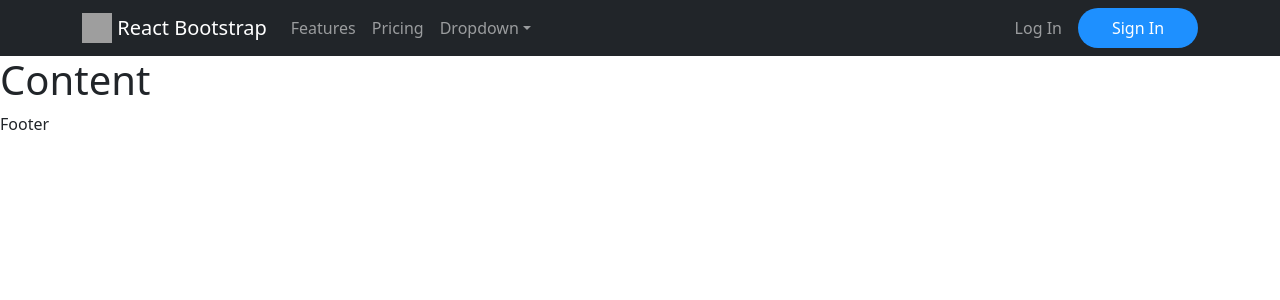
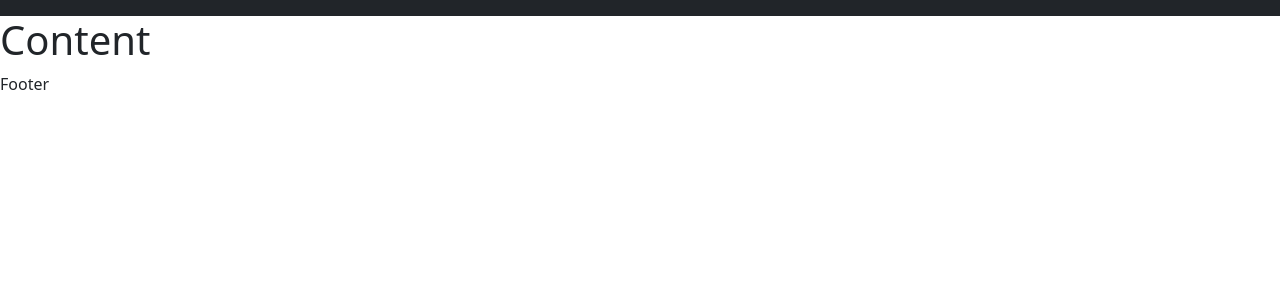
Before and after one commit to tanasak32123/Vehicle4U, a Next.js app in the folder my-app/: page / in a window 1280 px wide. Shown: the top 300 px of the page. Built offline with nearby package versions, Linux system fonts and the light colour scheme; grey boxes are pictures that could not be loaded.

Commit message:
delete navbar

```diff
--- a/my-app/components/navbar.tsx
+++ b/my-app/components/navbar.tsx
@@ -16,66 +16,6 @@ export default function Header() {
   const [isLogin, setIsLogin] = useState(false);
 
   return (
-    <Navbar collapseOnSelect expand="lg" bg="dark" variant="dark">
-      <Container>
-        <Navbar.Brand href="#home">
-          <Image
-            alt=""
-            src={logo}
-            width="30"
-            height="30"
-            className="d-inline-block align-top"
-          />{" "}
-          React Bootstrap
-        </Navbar.Brand>
-        <Navbar.Toggle aria-controls="responsive-navbar-nav" />
-        <Navbar.Collapse id="responsive-navbar-nav">
-          <Nav className="me-auto">
-            <Nav.Link href="#features">Features</Nav.Link>
-            <Nav.Link href="#pricing">Pricing</Nav.Link>
-            <NavDropdown title="Dropdown" id="collasible-nav-dropdown">
-              <NavDropdown.Item href="#action/3.1">Action</NavDropdown.Item>
-              <NavDropdown.Item href="#action/3.2">
-                Another action
-              </NavDropdown.Item>
-              <NavDropdown.Item href="#action/3.3">Something</NavDropdown.Item>
-              <NavDropdown.Divider />
-              <NavDropdown.Item href="#action/3.4">
-                Separated link
-              </NavDropdown.Item>
-            </NavDropdown>
-          </Nav>
-          {!isLogin && (
-            <Nav>
-              <Nav.Link href="#LogIn" className="px-3">
-                Log In
-              </Nav.Link>
-              <Nav.Link
-                href="#SignIn"
-                className={`my-btn px-3 text-center ${styles.signInBtn}`}
-              >
-                Sign In
-              </Nav.Link>
-            </Nav>
-          )}
-          {isLogin && (
-            <Nav>
-              <DropdownButton id="dropdown-item-button" title="Dropdown button">
-                {/* <Dropdown.ItemText>Dropdown item text</Dropdown.ItemText> */}
-                <Dropdown.Item as="button">Action</Dropdown.Item>
-                <NavDropdown.Divider />
-                <Dropdown.Item as="button">Another action</Dropdown.Item>
-                <NavDropdown.Divider />
-                <Dropdown.Item as="button">Something else</Dropdown.Item>
-              </DropdownButton>
-              {/* <Nav.Link href="#deets">More deets</Nav.Link>
-            <Nav.Link eventKey={2} href="#memes">
-              Dank memes
-            </Nav.Link> */}
-            </Nav>
-          )}
-        </Navbar.Collapse>
-      </Container>
-    </Navbar>
+    <Navbar collapseOnSelect expand="lg" bg="dark" variant="dark"></Navbar>
   );
 }
```
